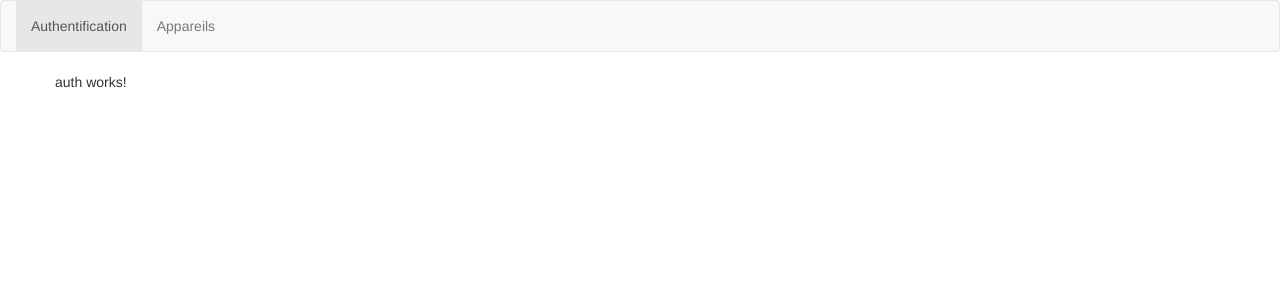
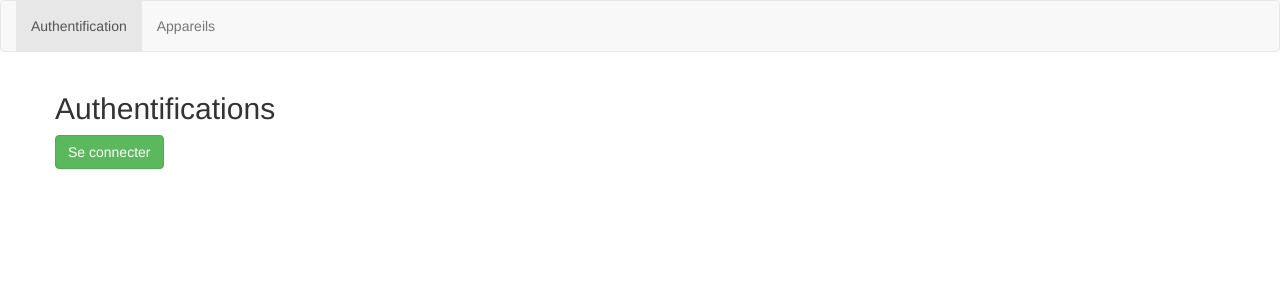
Before and after one commit to AtlasGrnt/MyAngular, an Angular app: page /auth in a window 1280 px wide. Shown: the top 300 px of the page. Built offline with nearby package versions, Linux system fonts and the light colour scheme.

Commit message:
FEAT: Adding authentification service with buttonto sign in and out

```diff
--- a/src/app/app.module.ts
+++ b/src/app/app.module.ts
@@ -9,6 +9,7 @@
 import { AuthComponent } from './auth/auth.component';
 import { AppareilViewComponent } from './appareil-view/appareil-view.component';
 import {RouterModule, Routes} from "@angular/router";
+import { AuthService } from './services/auth.service';
 
 const appRoutes: Routes = [
   {path: 'appareils', component: AppareilViewComponent},
@@ -29,7 +30,8 @@
     RouterModule.forRoot(appRoutes)
   ],
   providers: [
-    AppareilService
+    AppareilService,
+    AuthService
   ],
   bootstrap: [AppComponent]
 })
--- a/src/app/auth/auth.component.html
+++ b/src/app/auth/auth.component.html
@@ -1 +1,3 @@
-<p>auth works!</p>
+<h2>Authentifications</h2>
+<button class="btn btn-success" *ngIf="!authStatus" (click)="onSignIn()">Se connecter</button>
+<button class="btn btn-danger" *ngIf="authStatus" (click)="onSignOut()">Se déconnecter</button>
--- a/src/app/auth/auth.component.ts
+++ b/src/app/auth/auth.component.ts
@@ -1,4 +1,5 @@
 import { Component, OnInit } from '@angular/core';
+import { AuthService } from '../services/auth.service';
 
 @Component({
   selector: 'app-auth',
@@ -7,9 +8,26 @@
 })
 export class AuthComponent implements OnInit {
 
-  constructor() { }
+  authStatus: boolean;
+
+  constructor(private authService: AuthService) { }
 
   ngOnInit() {
+    this.authStatus = this.authService.isAuth;
+  }
+
+  onSignIn(){
+    this.authService.signIn().then(
+      () => {
+        console.log('Connexion réussie');
+        this.authStatus = this.authService.isAuth;
+      }
+    );
+  }
+
+  onSignOut(){
+    this.authService.signOut();
+    this.authStatus = this.authService.isAuth;
   }
 
 }
--- /dev/null
+++ b/src/app/services/auth.service.ts
@@ -0,0 +1,21 @@
+export class AuthService {
+    isAuth = false;
+
+    signIn() {
+        return new Promise(
+            (resolve, reject) => {
+                setTimeout(
+                    () => {
+                        this.isAuth = true;
+                        resolve(true);
+
+                    }, 2000
+                );
+            }
+        );
+    }
+
+    signOut() {
+        this.isAuth = true;
+    }
+}
```
